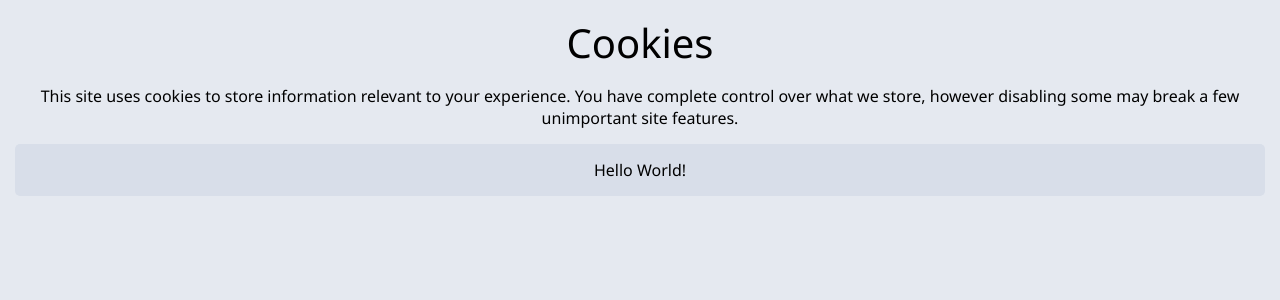
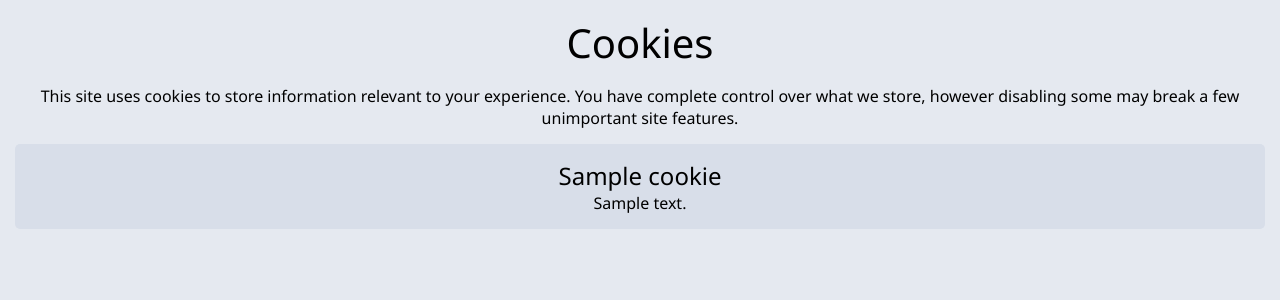
Before and after one commit to EmeraldThunder1/my-website, a Flask app: template templates/cookies.html in a window 1280 px wide. Shown: the part 50-350 px from the top of the page. Run offline with Flask 2, Linux system fonts and the light colour scheme; the template is opened without the code that fills it: most values are stand-ins (such as "Sample title", 1, 10 or a date in 2020).

Commit message:
Added cookie display

```diff
--- a/main.py
+++ b/main.py
@@ -9,6 +9,10 @@ def index():
 
 @app.route('/cookies/', methods=['GET', 'POST'])
 def cookies():
-    return render_template('cookies.html')
+    with open('data/cookies.json') as f:
+        data = json.load(f)
+        f.close()
+
+    return render_template('cookies.html', cookies=data['cookies'])
 
 app.run('localhost')
--- a/static/css/index.css
+++ b/static/css/index.css
@@ -109,3 +109,7 @@
 .text-large {
     font-size: 2.5em;
 }
+
+.text-medium {
+    font-size: 1.5em;
+}
--- a/static/js/cookies.js
+++ b/static/js/cookies.js
@@ -15,7 +15,7 @@ function setCookie(cname, cvalue, lifetime) {
     d.setTime(d.getTime() + (lifetime * 24 * 60 * 60 * 1000));
     let expires = d.toUTCString();
 
-    let cookie_string = `${cname}=${cvalue};expires=${expires};SameSite=Lax;path=/`;
+    let cookie_string = `${cname}=${cvalue}; expires=${expires}; SameSite=Lax; path=/`;
     document.cookie = cookie_string;
 
     console.log(getCookie(cname));
--- a/templates/cookies.html
+++ b/templates/cookies.html
@@ -22,9 +22,12 @@
 
         <form action="" method="post">
             <!--TODO: Jinja cookie template-->
+            {%for cookie in cookies%}
             <div class="light-section centre rounded popup-margin popup-padding">
-                Hello World!
+                <div class="text-medium">{{cookie['name']}}</div>
+                {{cookie['description']}}
             </div>
+            {%endfor%}
         </form>
 
         <script src="../static/js/switchTheme.js"></script>
```
